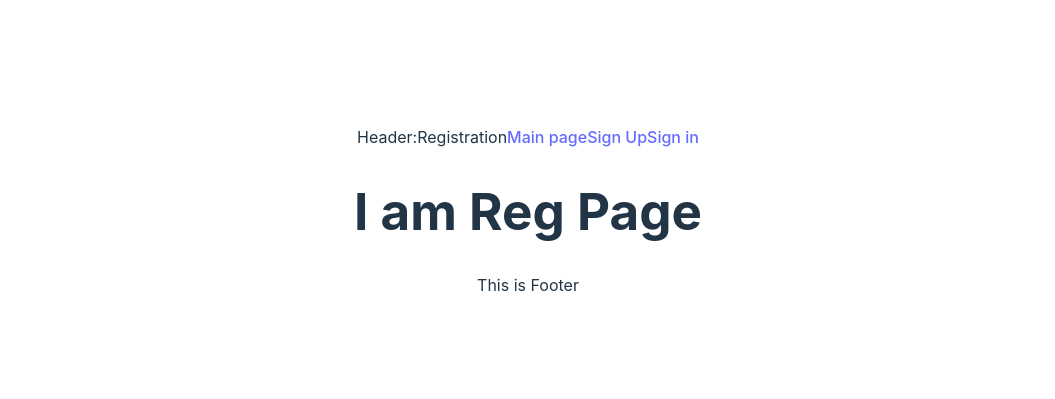
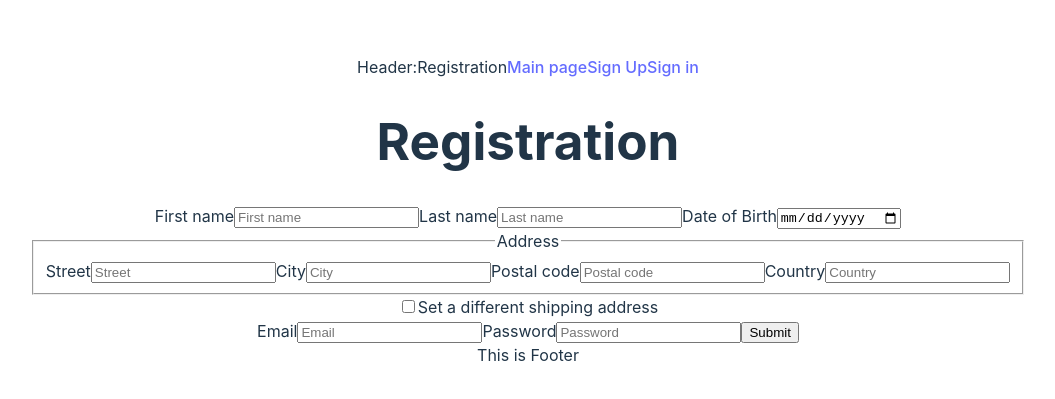
Before and after one commit to R11VEN/eCommerce-Application, a React (Vite) app: page /reg in a window 1280 px wide. Shown: the part 189-588 px from the top of the page, without its empty margins (112-1167 px from the left). Built offline with nearby package versions, Linux system fonts and the light colour scheme.

Commit message:
feat: add reg-page layout

```diff
--- a/src/pages/reg-page.tsx
+++ b/src/pages/reg-page.tsx
@@ -15,9 +15,39 @@ const RegPage = ({ showName }: PageProps): JSX.Element => {
   }, [showName]);
 
   return (
-    <div>
-      <h1>I am Reg Page</h1>
-    </div>
+    <main className="reg-page">
+      <div className="main-container">
+        <h1>Registration</h1>
+        <form className="registration-form">
+          <label htmlFor="First name">First name</label>
+          <input type="text" placeholder="First name" name="First name"></input>
+          <label htmlFor="Last name">Last name</label>
+          <input type="text" placeholder="Last name" name="Last name"></input>
+          <label htmlFor="Date of Birth">Date of Birth</label>
+          <input type="date" name="Date of Birth"></input>
+          <fieldset name="adress" className="adress">
+            <legend>Address</legend>
+            <label htmlFor="Street">Street</label>
+            <input type="text" placeholder="Street" name="Street"></input>
+            <label htmlFor="City">City</label>
+            <input type="text" placeholder="City" name="City"></input>
+            <label htmlFor="Postal code">Postal code</label>
+            <input type="number" placeholder="Postal code" name="Postal code"></input>
+            <label htmlFor="Country">Country</label>
+            <input type="text" placeholder="Country" name="Country"></input>
+          </fieldset>
+          <div>
+            <input type="checkbox" name="different shipping address"></input>
+            <label htmlFor="different shipping address">Set a different shipping address</label>
+          </div>
+          <label htmlFor="Email">Email</label>
+          <input type="email" placeholder="Email" name="Email"></input>
+          <label htmlFor="Password">Password</label>
+          <input type="password" placeholder="Password" name="Password"></input>
+          <input type="submit"></input>
+        </form>
+      </div>
+    </main>
   );
 };
 
```
